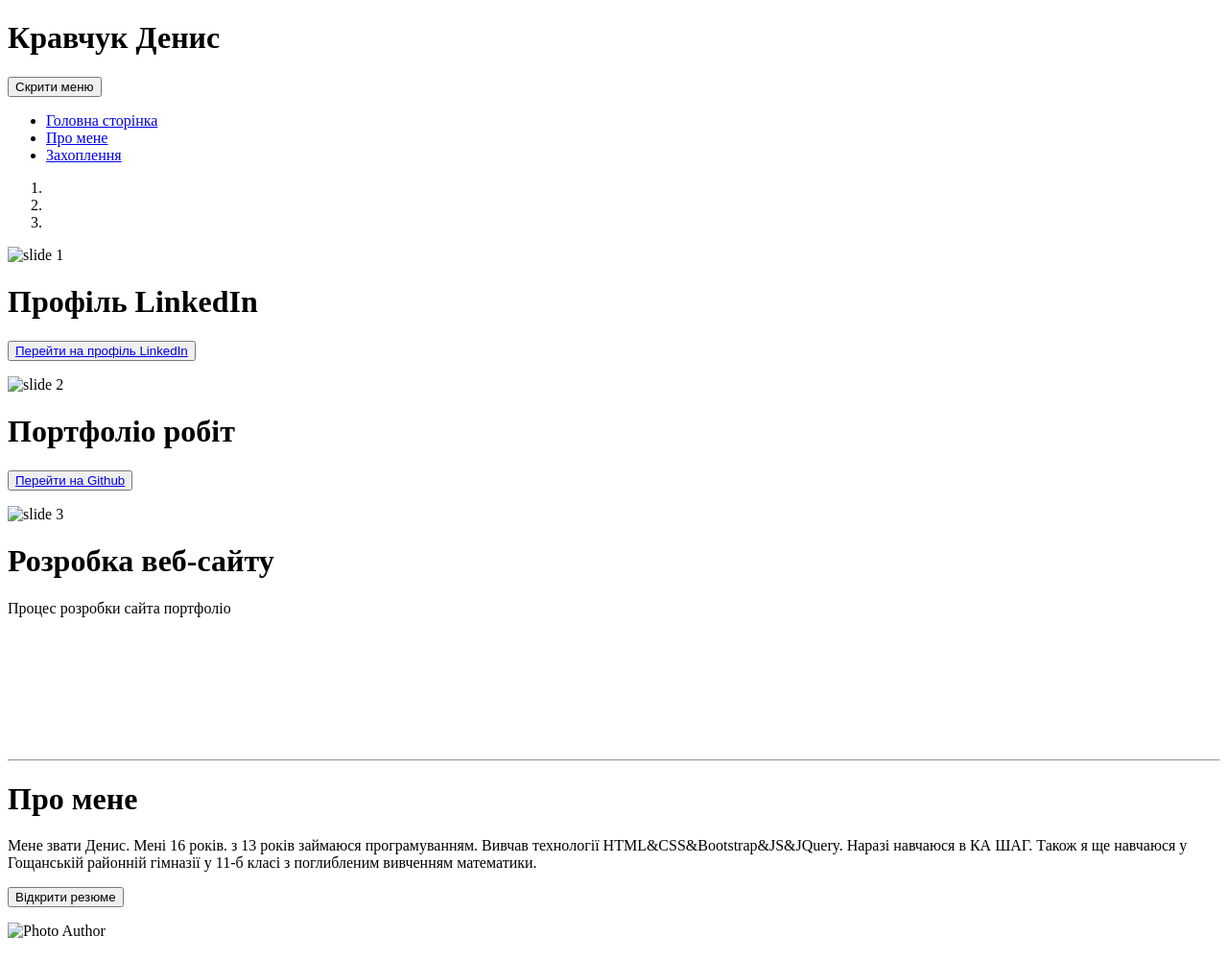
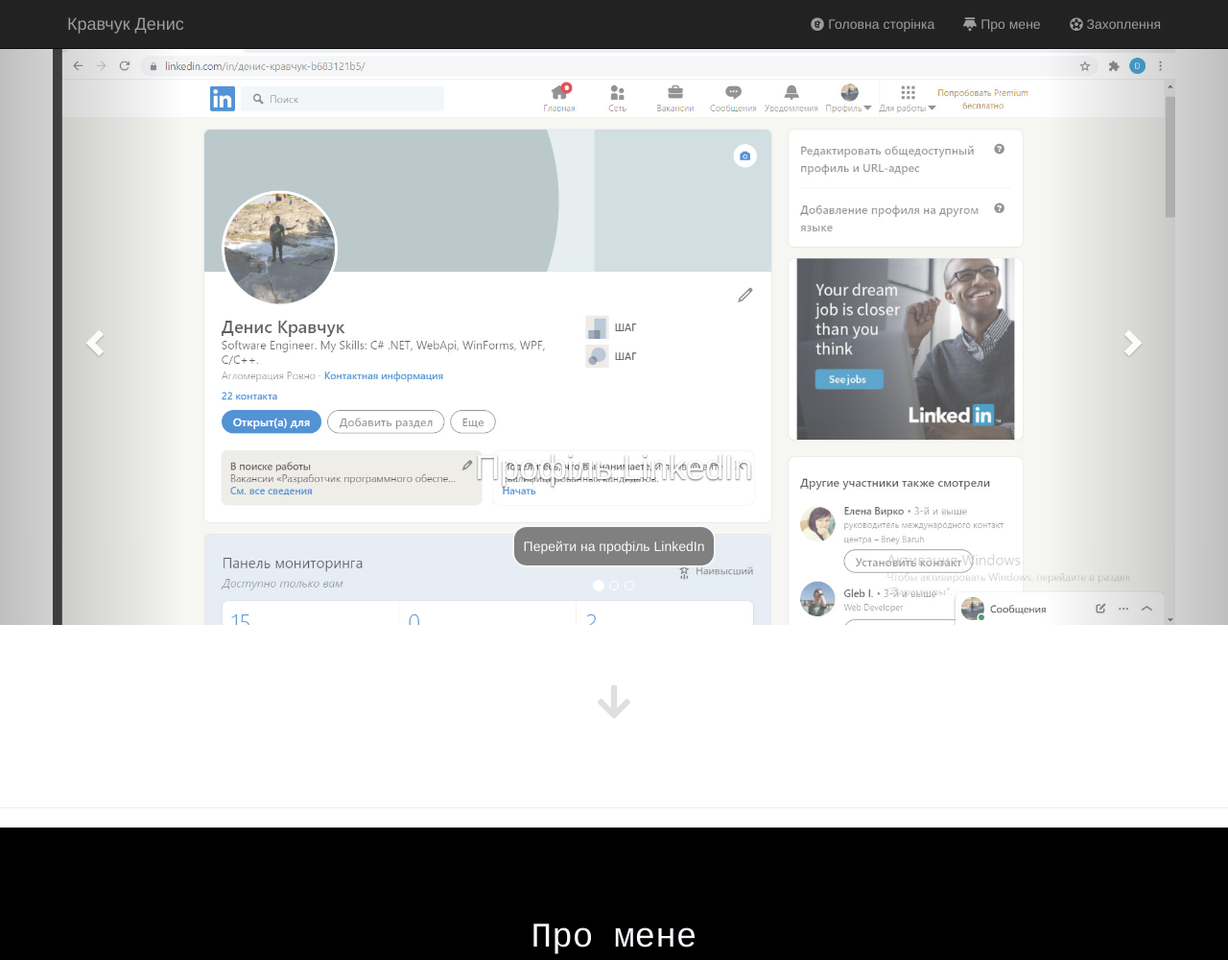
Before and after one commit to Denys209818/WebSiteResume, a plain HTML site: page index.html in a window 1280 px wide. Shown: the top 1000 px of the page at 96% size. Drawn offline with nearby package versions, Linux system fonts and the light colour scheme; the site is published under a folder, as on GitHub Pages, so addresses that start at the root find nothing.

Commit message:
change pathes

```diff
--- a/css/style.css
+++ b/css/style.css
@@ -26,11 +26,6 @@ margin:0;
     .btnSlider:hover {
         background-color: silver;
         color: black;
-    }
-
-    .btnSlider a {
-       text-decoration:none;
-       color:white;
     }
 
 .navbar, .navbar-inverse, .navbar-static-top {
--- a/index.html
+++ b/index.html
@@ -3,10 +3,10 @@
 <head>
     <meta charset="utf-8" />
     <title>Кравчук Денис</title>
-    <link rel="shortcut icon" type="image/x-icon" href="/Images/siteIcon.ico" />
-    <link href="/css/bootstrap.css" rel="stylesheet" />
-    <link href="/css/style.css" rel="stylesheet" />
-    <link href="/css/all.css" rel="stylesheet" />
+    <link rel="shortcut icon" type="image/x-icon" href="Images/siteIcon.ico" />
+    <link href="css/bootstrap.css" rel="stylesheet" />
+    <link href="css/style.css" rel="stylesheet" />
+    <link href="css/all.css" rel="stylesheet" />
 </head>
 <body>
     <div class="navbar navbar-inverse navbar-static-top">
@@ -23,7 +23,7 @@
 
             <div class="collapse navbar-collapse" id="mainmenu">
                 <ul class="nav navbar-nav navbar-right">
-                    <li><a href="/"><i class="fab fa-bitcoin fa-spin fa-md"></i> Головна сторінка</a></li>
+                    <li><a href="#"><i class="fab fa-bitcoin fa-spin fa-md"></i> Головна сторінка</a></li>
                     <li><a href="#about"><i class="fas fa-chess-queen fa-spin fa-md"></i> Про мене</a></li>
                     <li><a href="#hobbys"><i class="fas fa-futbol fa-spin fa-md"></i> Захоплення</a></li>
                 </ul>
@@ -42,30 +42,33 @@
             <!--C:\Users\Denis\Desktop\HTML&CSS\HW\MyWebSite\Images-->
             <div class="carousel-inner">
                 <div class="item active">
-                    <img class="slide-showing" src="/Images/slide1.jpg" alt="slide 1" />
+                    <img class="slide-showing" src="Images/slide1.jpg" alt="slide 1" />
                     <div class="carousel-caption">
                         <h1>Профіль LinkedIn</h1>
                         <p>
-
-                            <button class="btnSlider">
-                                <a href="https://linkedin.com/in/денис-кравчук-b683121b5/" target="_blank">Перейти на профіль LinkedIn</a>
+                            <a href="https://linkedin.com/in/денис-кравчук-b683121b5/" target="_blank">
+                                <button class="btnSlider">
+                                    Перейти на профіль LinkedIn
                             </button>
+                            </a>
                         </p>
                     </div>
                 </div>
                 <div class="item">
-                    <img class="slide-showing" src="/Images/slide2.jpg" alt="slide 2" />
+                    <img class="slide-showing" src="Images/slide2.jpg" alt="slide 2" />
                     <div class="carousel-caption">
                         <h1>Портфоліо робіт</h1>
                         <p>
-                            <button class="btnSlider">
-                                <a href="https://github.com/Denys209818?tab=repositories" target="_blank">Перейти на Github</a>
-                            </button>
+                            <a href="https://github.com/Denys209818?tab=repositories" target="_blank">
+                                <button class="btnSlider">
+                                    Перейти на Github
+                                </button>
+                            </a>
                         </p>
                     </div>
                 </div>
                 <div class="item">
-                    <img class="slide-showing" src="/Images/slide3.jpg" alt="slide 3" />
+                    <img class="slide-showing" src="Images/slide3.jpg" alt="slide 3" />
                     <div class="carousel-caption">
                         <h1>Розробка веб-сайту</h1>
                         <p>Процес розробки сайта портфоліо</p>
@@ -114,7 +117,7 @@
                 </div>
                 <div class="col-md-4 col-lg-4 hidden-sm hidden-xs">
                     <span>
-                        <img src="/Images/photo.jpg" alt="Photo Author" />
+                        <img src="Images/photo.jpg" alt="Photo Author" />
                     </span>
                 </div>
             </div>
@@ -218,8 +221,8 @@
 
     <script src="https://code.jquery.com/jquery-1.12.4.min.js"
             integrity="sha384-nvAa0+6Qg9clwYCGGPpDQLVpLNn0fRaROjHqs13t4Ggj3Ez50XnGQqc/r8MhnRDZ" crossorigin="anonymous"></script>
-    <script src="/js/scroll-behavior.js"></script>
-    <script src="/js/DownloadResume.js"></script>
-    <script type="text/javascript" src="/js/bootstrap.js"></script>
+    <script src="js/scroll-behavior.js"></script>
+    <script src="js/DownloadResume.js"></script>
+    <script type="text/javascript" src="js/bootstrap.js"></script>
 </body>
 </html>
```
Also changed, not shown: 2 other files.
